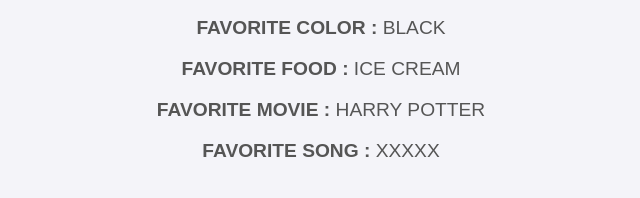
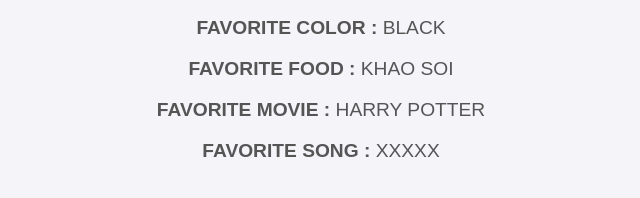
Before and after one commit to itskotcha/engse611, a plain HTML site: page lab3/part3/about1.html in a window 1280 px wide. Shown: the part 133-331 px from the top of the page, 319-959 px from the left. Drawn offline with Linux system fonts and the light colour scheme.

Commit message:
about1.html

```diff
--- a/lab3/part3/about1.html
+++ b/lab3/part3/about1.html
@@ -49,7 +49,7 @@
 
     <b><p>HOBBY :</b> SLEEPING</p>
     <b><p>FAVORITE COLOR :</b> BLACK</p>
-    <b><p>FAVORITE FOOD :</b> ICE CREAM</p>
+    <b><p>FAVORITE FOOD :</b> KHAO SOI</p>
     <b><p>FAVORITE MOVIE :</b> HARRY POTTER</p>
     <b><p>FAVORITE SONG :</b> XXXXX</p>
 
```
